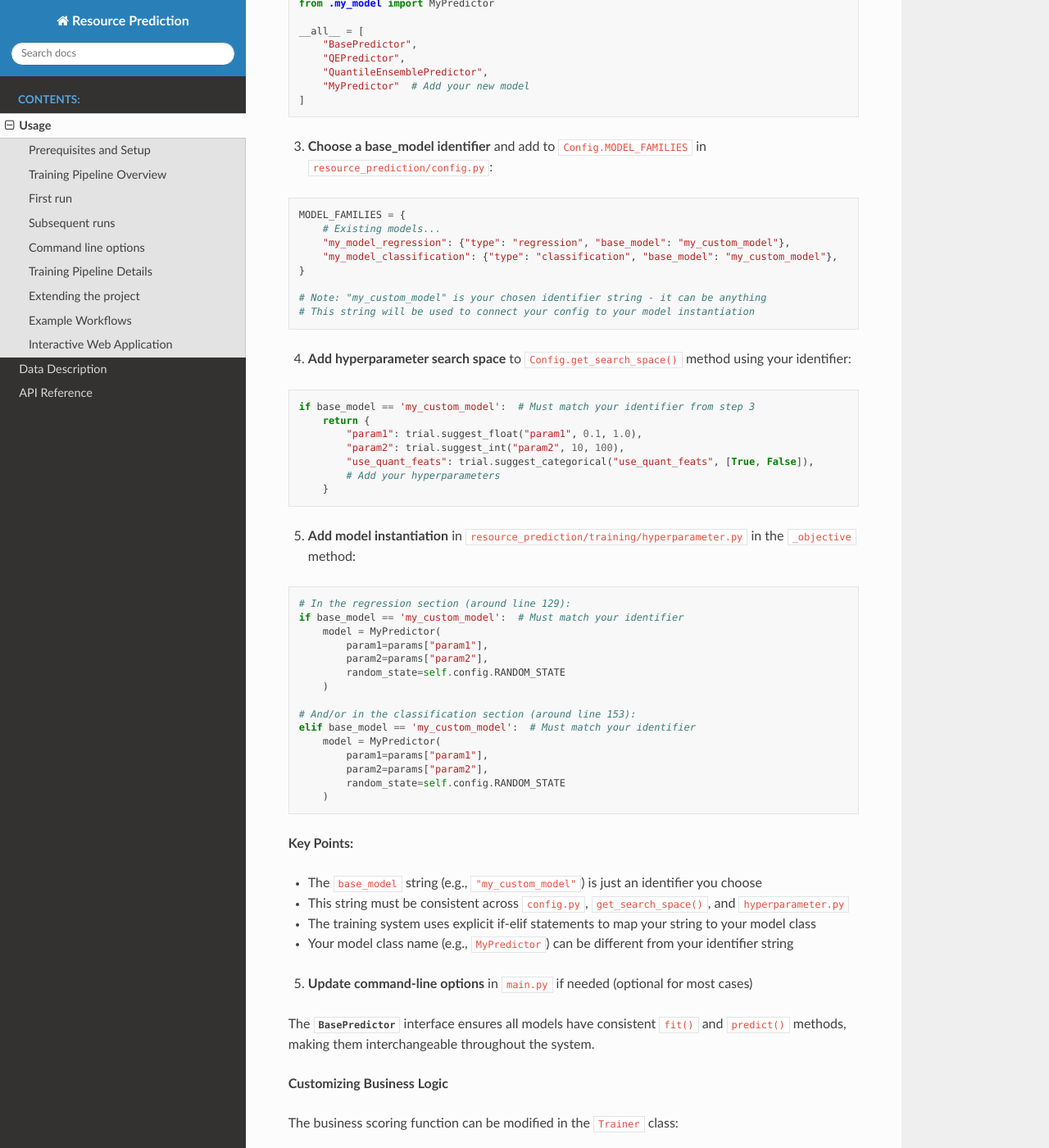
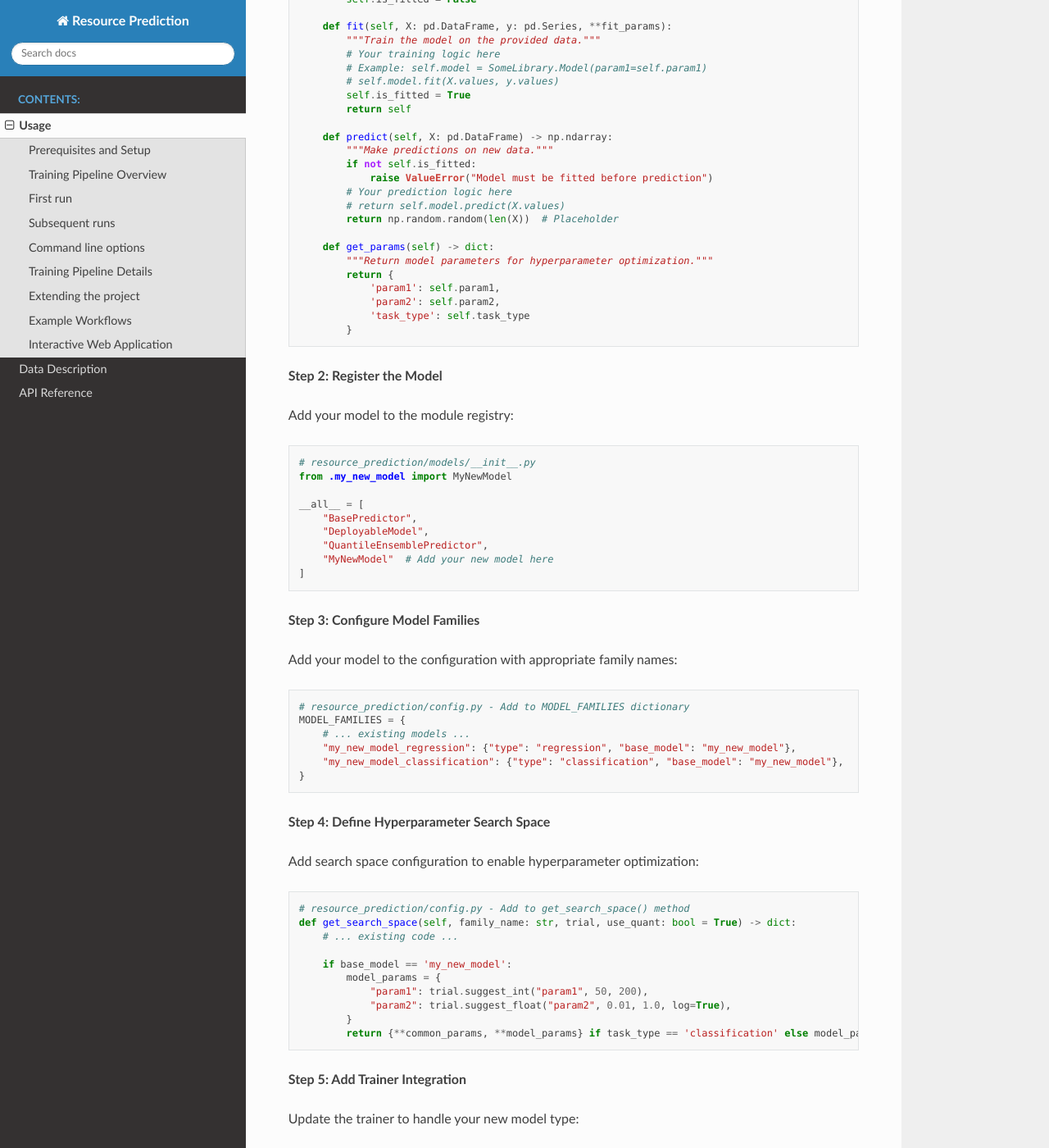
Before and after one commit to Zmart64/SAPResourceOptimizer, a Sphinx documentation site: the page built from docs/usage.rst, in a window 1280 px wide and 1400 px high, scrolled down 5348 px. Shown: the whole window at 82% size. Built offline with Sphinx 7.4.7 and the Read the Docs theme 3.1.0, drawn with Linux system fonts in a browser that asks for light colours; some of the changed text lies outside the part shown.

Commit message:
Update documentation and remove legacy support: Refactor README, API, and usage docs for DeployableModel; eliminate legacy functions and compatibility code in app and model files; enhance preprocessing consistency.

```diff
--- a/docs/usage.rst
+++ b/docs/usage.rst
@@ -70,24 +70,25 @@
 3. **Model Training**: Multiple ML algorithms (regression and classification)
 4. **Evaluation**: Business-focused metrics and final model selection
 
-**Unified Model Architecture:**
+**DeployableModel Architecture:**
 
-The project uses a standardized :class:`~resource_prediction.models.base.BasePredictor` interface that ensures consistency across all model implementations:
+The project uses a sophisticated deployment architecture that separates concerns while providing a unified interface:
 
-- **Single Source of Truth**: All model definitions in ``resource_prediction/models/``
-- **Clean Separation**: Model code separate from trained artifacts (``artifacts/trained_models/``)
-- **Backward Compatibility**: Existing imports continue to work
-- **Extensible Design**: New models implement the same interface
+- **BasePredictor Interface**: All models implement this abstract base class ensuring consistent ``fit()`` and ``predict()`` methods
+- **DeployableModel Wrapper**: Production-ready wrapper that combines model + preprocessing + metadata
+- **ModelPreprocessor Pipeline**: Sklearn-style preprocessing with ``fit()`` and ``transform()`` methods
+- **Separation of Concerns**: Model logic, preprocessing, and deployment are cleanly separated
+- **Extensible Design**: New models integrate seamlessly by implementing ``BasePredictor``
 
 .. code-block:: python
 
-   # Import any model using unified interface
-   from resource_prediction.models import QEPredictor, QuantileEnsemblePredictor
+   # Import models using the new architecture
+   from resource_prediction.models import BasePredictor, DeployableModel
+   from resource_prediction.preprocessing import ModelPreprocessor
 
-   # All models implement the same interface
-   model = QEPredictor()  # Backward compatible
-   model.fit(X_train, y_train)
-   predictions = model.predict(X_test)
+   # Load a production-ready model with integrated preprocessing
+   model = DeployableModel.load("artifacts/trained_models/lightgbm_regression.pkl")
+   predictions = model.predict(raw_dataframe)  # Preprocessing happens automatically
 
 First run
 ---------
@@ -133,13 +134,12 @@
 
    - **Quantile Ensemble**: Combines GradientBoosting and XGBoost quantile regressors for conservative predictions
    - **XGBoost Regression**: Direct memory prediction with L1 regularization
-   - **Random Forest Regression**: Ensemble method for robust predictions
+   - **LightGBM Regression**: Fast gradient boosting with memory efficiency
 
 2. **Classification Models**: Predict memory bins/categories
 
    - **XGBoost Classifier**: Multi-class prediction with gradient boosting
    - **LightGBM Classifier**: Fast gradient boosting with leaf-wise tree growth
-   - **CatBoost Classifier**: Handles categorical features automatically
    - **Random Forest Classifier**: Ensemble classification approach
    - **Logistic Regression**: Linear baseline for multi-class prediction
 
@@ -210,96 +210,188 @@
 
 **Adding New Models**
 
-The unified architecture makes extending the system straightforward. Here's the complete process using an example `MyPredictor` model:
+The system is designed for easy extensibility with new model types. Here's a comprehensive guide to adding a new model:
 
-1. **Create model implementation** extending :class:`~resource_prediction.models.base.BasePredictor`:
+**Step 1: Implement the BasePredictor Interface**
+
+Create your model class by extending the :class:`~resource_prediction.models.base.BasePredictor` abstract class. This ensures consistency across the system:
 
 .. code-block:: python
 
-   # resource_prediction/models/my_model.py
+   # resource_prediction/models/my_new_model.py
    from .base import BasePredictor
+   import pandas as pd
+   import numpy as np
 
-   class MyPredictor(BasePredictor):
-       def __init__(self, param1=0.5, param2=50, **kwargs):
+   class MyNewModel(BasePredictor):
+       """Example new model implementation."""
+
+       def __init__(self, param1=100, param2=0.1, task_type='regression', **kwargs):
            self.param1 = param1
            self.param2 = param2
+           self.task_type = task_type
+           self.is_fitted = False
 
-       def fit(self, X, y, **fit_params):
-           # Your implementation
-           pass
+       def fit(self, X: pd.DataFrame, y: pd.Series, **fit_params):
+           """Train the model on the provided data."""
+           # Your training logic here
+           # Example: self.model = SomeLibrary.Model(param1=self.param1)
+           # self.model.fit(X.values, y.values)
+           self.is_fitted = True
+           return self
 
-       def predict(self, X):
-           # Your implementation
-           pass
+       def predict(self, X: pd.DataFrame) -> np.ndarray:
+           """Make predictions on new data."""
+           if not self.is_fitted:
+               raise ValueError("Model must be fitted before prediction")
+           # Your prediction logic here
+           # return self.model.predict(X.values)
+           return np.random.random(len(X))  # Placeholder
 
-2. **Register in model registry** (``resource_prediction/models/__init__.py``):
+       def get_params(self) -> dict:
+           """Return model parameters for hyperparameter optimization."""
+           return {
+               'param1': self.param1,
+               'param2': self.param2,
+               'task_type': self.task_type
+           }
+
+**Step 2: Register the Model**
+
+Add your model to the module registry:
 
 .. code-block:: python
 
-   from .my_model import MyPredictor
+   # resource_prediction/models/__init__.py
+   from .my_new_model import MyNewModel
 
    __all__ = [
        "BasePredictor",
-       "QEPredictor",
+       "DeployableModel",
        "QuantileEnsemblePredictor",
-       "MyPredictor"  # Add your new model
+       "MyNewModel"  # Add your new model here
    ]
 
-3. **Choose a base_model identifier** and add to ``Config.MODEL_FAMILIES`` in ``resource_prediction/config.py``:
+**Step 3: Configure Model Families**
+
+Add your model to the configuration with appropriate family names:
 
 .. code-block:: python
 
+   # resource_prediction/config.py - Add to MODEL_FAMILIES dictionary
    MODEL_FAMILIES = {
-       # Existing models...
-       "my_model_regression": {"type": "regression", "base_model": "my_custom_model"},
-       "my_model_classification": {"type": "classification", "base_model": "my_custom_model"},
+       # ... existing models ...
+       "my_new_model_regression": {"type": "regression", "base_model": "my_new_model"},
+       "my_new_model_classification": {"type": "classification", "base_model": "my_new_model"},
    }
 
-   # Note: "my_custom_model" is your chosen identifier string - it can be anything
-   # This string will be used to connect your config to your model instantiation
+**Step 4: Define Hyperparameter Search Space**
 
-4. **Add hyperparameter search space** to ``Config.get_search_space()`` method using your identifier:
+Add search space configuration to enable hyperparameter optimization:
 
 .. code-block:: python
 
-   if base_model == 'my_custom_model':  # Must match your identifier from step 3
-       return {
-           "param1": trial.suggest_float("param1", 0.1, 1.0),
-           "param2": trial.suggest_int("param2", 10, 100),
-           "use_quant_feats": trial.suggest_categorical("use_quant_feats", [True, False]),
-           # Add your hyperparameters
-       }
+   # resource_prediction/config.py - Add to get_search_space() method
+   def get_search_space(self, family_name: str, trial, use_quant: bool = True) -> dict:
+       # ... existing code ...
 
-5. **Add model instantiation** in ``resource_prediction/training/hyperparameter.py`` in the ``_objective`` method:
+       if base_model == 'my_new_model':
+           model_params = {
+               "param1": trial.suggest_int("param1", 50, 200),
+               "param2": trial.suggest_float("param2", 0.01, 1.0, log=True),
+           }
+           return {**common_params, **model_params} if task_type == 'classification' else model_params
+
+**Step 5: Add Trainer Integration**
+
+Update the trainer to handle your new model type:
 
 .. code-block:: python
 
-   # In the regression section (around line 129):
-   if base_model == 'my_custom_model':  # Must match your identifier
-       model = MyPredictor(
-           param1=params["param1"],
-           param2=params["param2"],
-           random_state=self.config.RANDOM_STATE
+   # resource_prediction/training/trainer.py - Add to _evaluate_single_champion()
+
+   # For regression models (around line 330):
+   elif base_model_name == 'my_new_model':
+       from resource_prediction.models.my_new_model import MyNewModel
+       model = MyNewModel(
+           task_type='regression',
+           **best_params
        )
 
-   # And/or in the classification section (around line 153):
-   elif base_model == 'my_custom_model':  # Must match your identifier
-       model = MyPredictor(
-           param1=params["param1"],
-           param2=params["param2"],
-           random_state=self.config.RANDOM_STATE
+   # For classification models (around line 360):
+   elif base_model_name == 'my_new_model':
+       from resource_prediction.models.my_new_model import MyNewModel
+       model = MyNewModel(
+           task_type='classification',
+           **best_params
        )
 
-**Key Points:**
+**Step 6: Test Your Integration**
 
-- The ``base_model`` string (e.g., ``"my_custom_model"``) is just an identifier you choose
-- This string must be consistent across ``config.py``, ``get_search_space()``, and ``hyperparameter.py``
-- The training system uses explicit if-elif statements to map your string to your model class
-- Your model class name (e.g., ``MyPredictor``) can be different from your identifier string
+Verify your model works with the pipeline:
 
-5. **Update command-line options** in ``main.py`` if needed (optional for most cases)
+.. code-block:: console
 
-The :class:`~resource_prediction.models.base.BasePredictor` interface ensures all models have consistent ``fit()`` and ``predict()`` methods, making them interchangeable throughout the system.
+   # Test with hyperparameter search
+   poetry run python main.py --run-search --task-type regression
+
+   # Test specific model family
+   poetry run python main.py --run-search --model-family my_new_model_regression
+
+**What You Get Automatically:**
+
+Once integrated, your model automatically receives:
+
+- ✅ **Hyperparameter Optimization**: Optuna-based search with your defined parameter space
+- ✅ **Cross-Validation**: Automatic k-fold evaluation with business metrics
+- ✅ **DeployableModel Wrapper**: Production-ready packaging with preprocessing
+- ✅ **Model Serialization**: Automatic saving with metadata and version info
+- ✅ **Evaluation Metrics**: Business scoring, accuracy, and comparison charts
+- ✅ **Integration Testing**: Compatibility with simulation and web applications
+
+**Advanced Customization:**
+
+For more sophisticated models, you can:
+
+- **Custom Preprocessing**: Override preprocessing in your model's predict method
+- **Ensemble Integration**: Combine with existing models in the QuantileEnsemble
+- **Custom Metrics**: Add model-specific evaluation metrics
+- **Parameter Dependencies**: Create conditional search spaces based on other parameters
+
+**System Architecture Overview**
+
+The project follows a clean three-layer architecture:
+
+**1. Model Layer** (``resource_prediction/models/``)
+   - **BasePredictor**: Abstract interface ensuring consistent model behavior
+   - **Concrete Models**: XGBoost, LightGBM, Random Forest, Logistic Regression, Quantile Ensemble
+   - **DeployableModel**: Production wrapper with integrated preprocessing
+
+**2. Training Layer** (``resource_prediction/training/``)
+   - **HyperparameterSearcher**: Optuna-based optimization with business metrics
+   - **Trainer**: Model evaluation, cross-validation, and champion selection
+   - **Business Scoring**: Domain-specific metrics (5:1 penalty for under-allocation)
+
+**3. Application Layer** (``app/``)
+   - **Streamlit Interface**: Interactive model comparison and simulation
+   - **Data Pipeline**: Automated preprocessing and feature engineering
+   - **Production Integration**: Direct model loading and prediction serving
+
+**Key Benefits:**
+
+- **Consistency**: All models implement the same interface via BasePredictor
+- **Flexibility**: Easy to swap models without changing application code
+- **Production-Ready**: DeployableModel ensures models include all preprocessing
+- **Extensible**: Adding new models requires minimal code changes
+
+**Data Flow:**
+
+1. **Raw Data** → **ModelPreprocessor** → **Engineered Features**
+2. **Features** → **BasePredictor.fit()** → **Trained Model**
+3. **Trained Model** → **DeployableModel** → **Production Artifact**
+4. **New Data** → **DeployableModel.predict()** → **Memory Allocations**
+
+This architecture ensures that models are interchangeable, preprocessing is consistent, and the system remains maintainable as new model types are added.
 
 **Customizing Business Logic**
 
```
Also changed, not shown: README.md (+41 -125 lines), docs/api.rst (+19 -5 lines), docs/index.rst (+6 -5 lines), 8 other files.
